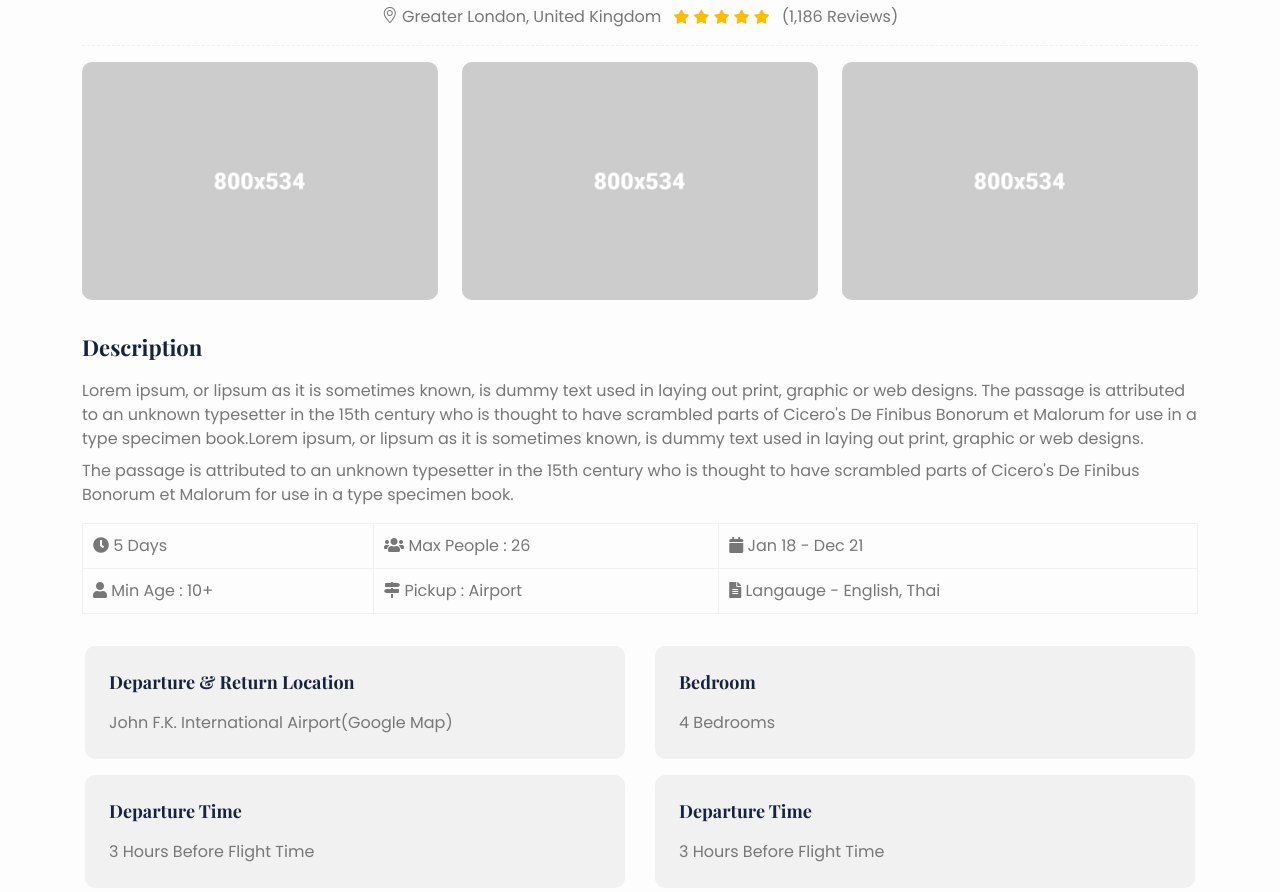
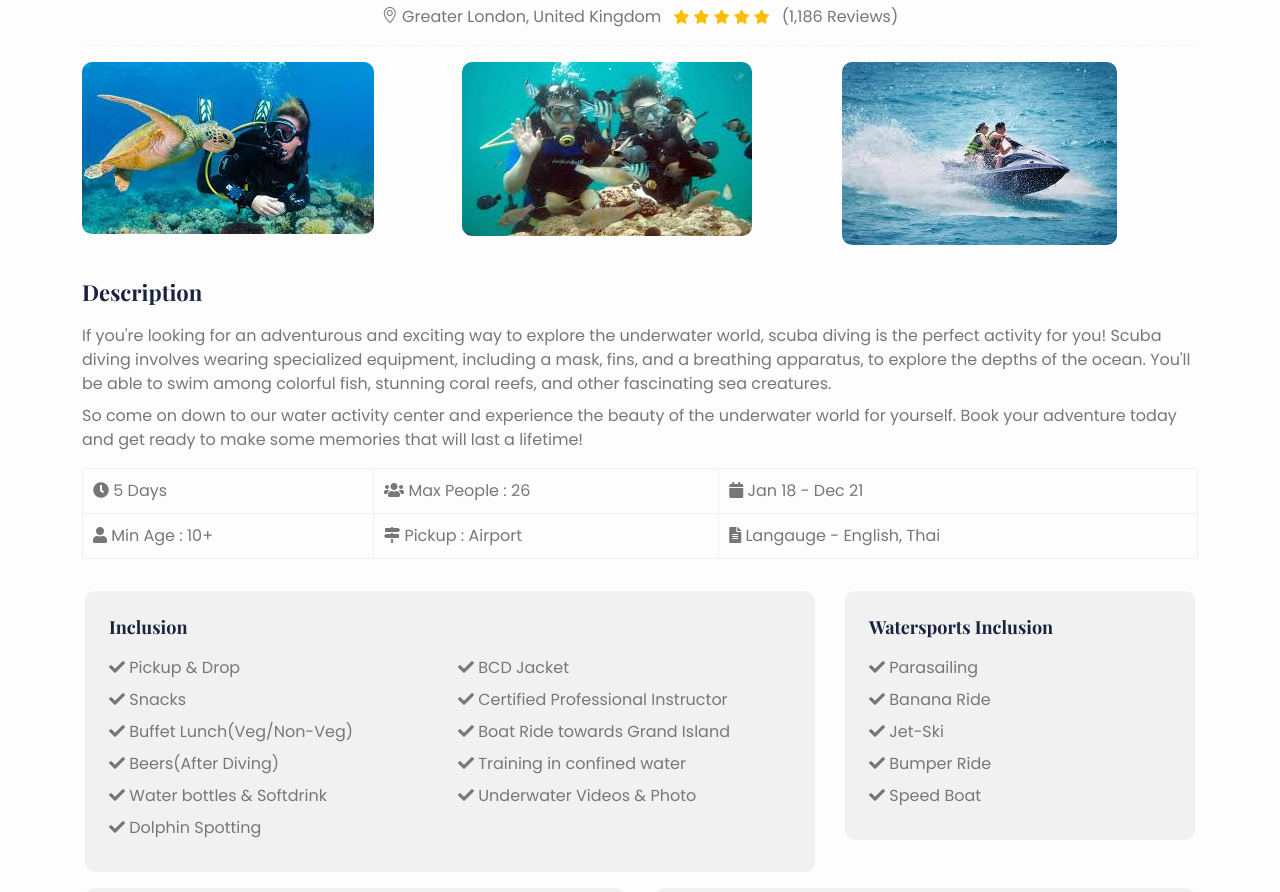
Before and after one commit to roynaik/CaviGoa, a plain HTML site: page ScubaSingle.html in a window 1280 px wide. Shown: the part 540-1432 px from the top of the page. Drawn offline with nearby package versions, Linux system fonts and the light colour scheme.

Commit message:
ScubaSingle page edited

```diff
--- a/ScubaSingle.html
+++ b/ScubaSingle.html
@@ -106,16 +106,16 @@
 
                     <div class="description-images mb-4">
                         <div class="row">
-                            <div class="col"><img src="images/trending/trending1.jpg" alt="" class="rounded"></div>
-                            <div class="col"><img src="images/trending/trending2.jpg" alt="" class="rounded"></div>
-                            <div class="col"><img src="images/trending/trending3.jpg" alt="" class="rounded"></div>
+                            <div class="col"><img src="images/scuba/scuba1.jpg" alt="" class="rounded"></div>
+                            <div class="col"><img src="images/scuba/scuba2.jpg" alt="" class="rounded"></div>
+                            <div class="col"><img src="images/scuba/scuba3.jpg" alt="" class="rounded"></div>
                         </div>
                     </div>
 
                     <div class="description mb-2">
                         <h4>Description</h4>
-                        <p>Lorem ipsum, or lipsum as it is sometimes known, is dummy text used in laying out print, graphic or web designs. The passage is attributed to an unknown typesetter in the 15th century who is thought to have scrambled parts of Cicero's De Finibus Bonorum et Malorum for use in a type specimen book.Lorem ipsum, or lipsum as it is sometimes known, is dummy text used in laying out print, graphic or web designs.</p>
-                        <p class="mb-0">The passage is attributed to an unknown typesetter in the 15th century who is thought to have scrambled parts of Cicero's De Finibus Bonorum et Malorum for use in a type specimen book.</p>
+                        <p>If you're looking for an adventurous and exciting way to explore the underwater world, scuba diving is the perfect activity for you! Scuba diving involves wearing specialized equipment, including a mask, fins, and a breathing apparatus, to explore the depths of the ocean. You'll be able to swim among colorful fish, stunning coral reefs, and other fascinating sea creatures.</p>
+                        <p class="mb-0">So come on down to our water activity center and experience the beauty of the underwater world for yourself. Book your adventure today and get ready to make some memories that will last a lifetime!</p>
                     </div>
 
                     <div class="tour-includes mb-4">
@@ -137,31 +137,52 @@
 
                     <div class="description mb-2">
                         <div class="row">
-                            <div class="col-lg-6 col-md-6 mb-2">
+                            <div class="col-lg-8 col-md-6 mb-2">
                                 <div class="desc-box bg-grey p-4 rounded">
-                                    <h5 class="mb-2">Departure & Return Location</h5>
-                                    <p class="mb-0">John F.K. International Airport(Google Map)</p>
+                                    <!--<h5 class="mb-2">Departure & Return Location</h5>
+                                    <p class="mb-0">John F.K. International Airport(Google Map)</p>-->
+                                    <h5 class="mb-2">Inclusion</h5>
+                                    <ul class="two-columns">
+                                        <li class="d-block pb-1"><i class="fa fa-check pink mr-1"></i> Pickup & Drop</li>
+                                        <li class="d-block pb-1"><i class="fa fa-check pink mr-1"></i> Snacks</li>
+                                        <li class="d-block pb-1"><i class="fa fa-check pink mr-1"></i> Buffet Lunch(Veg/Non-Veg)</li>
+                                        <li class="d-block pb-1"><i class="fa fa-check pink mr-1"></i> Beers(After Diving)</li>
+                                        <li class="d-block pb-1"><i class="fa fa-check pink mr-1"></i> Water bottles & Softdrink</li>
+                                        <li class="d-block pb-1"><i class="fa fa-check pink mr-1"></i> Dolphin Spotting</li>
+                                        <li class="d-block pb-1"><i class="fa fa-check pink mr-1"></i> BCD Jacket</li>
+                                        <li class="d-block pb-1"><i class="fa fa-check pink mr-1"></i> Certified Professional Instructor</li>
+                                        <li class="d-block pb-1"><i class="fa fa-check pink mr-1"></i> Boat Ride towards Grand Island</li>
+                                        <li class="d-block pb-1"><i class="fa fa-check pink mr-1"></i> Training in confined water</li>
+                                        <li class="d-block pb-1"><i class="fa fa-check pink mr-1"></i> Underwater Videos & Photo</li>
+                                    </ul>
+                                </div>
+                            </div>
+                            <div class="col-lg-4 col-md-6 mb-2">
+                                <div class="desc-box bg-grey p-4 rounded">
+                                    <h5 class="mb-2">Watersports Inclusion</h5>
+                                    <!--<p class="mb-0">4 Bedrooms</p>-->
+                                    <ul>
+                                        <li class="d-block pb-1"><i class="fa fa-check pink mr-1"></i> Parasailing</li>
+                                        <li class="d-block pb-1"><i class="fa fa-check pink mr-1"></i> Banana Ride</li>
+                                        <li class="d-block pb-1"><i class="fa fa-check pink mr-1"></i> Jet-Ski</li>
+                                        <li class="d-block pb-1"><i class="fa fa-check pink mr-1"></i> Bumper Ride</li>
+                                        <li class="d-block pb-1"><i class="fa fa-check pink mr-1"></i> Speed Boat</li>
+                                    </ul>
                                 </div>
                             </div>
                             <div class="col-lg-6 col-md-6 mb-2">
                                 <div class="desc-box bg-grey p-4 rounded">
-                                    <h5 class="mb-2">Bedroom</h5>
-                                    <p class="mb-0">4 Bedrooms</p>
+                                    <h5 class="mb-2">Timing</h5>
+                                    <p class="mb-0">8:30am to 4:00pm</p>
                                 </div>
                             </div>
                             <div class="col-lg-6 col-md-6 mb-2">
                                 <div class="desc-box bg-grey p-4 rounded">
-                                    <h5 class="mb-2">Departure Time</h5>
-                                    <p class="mb-0">3 Hours Before Flight Time</p>
+                                    <h5 class="mb-2">Charges</h5>
+                                    <p class="mb-0">Rs 3500/- per person</p>
                                 </div>
                             </div>
-                            <div class="col-lg-6 col-md-6 mb-2">
-                                <div class="desc-box bg-grey p-4 rounded">
-                                    <h5 class="mb-2">Departure Time</h5>
-                                    <p class="mb-0">3 Hours Before Flight Time</p>
-                                </div>
-                            </div>
-                            <div class="col-lg-6 col-md-6 mb-2">
+                            <!--<div class="col-lg-6 col-md-6 mb-2">
                                 <div class="desc-box bg-grey p-4 rounded">
                                     <h5 class="mb-2">Price Includes</h5>
                                     <ul>
@@ -182,14 +203,14 @@
                                         <li class="d-block"><i class="fa fa-close pink mr-1"></i> Room Service Fees</li>
                                     </ul>
                                 </div>
-                            </div>
+                            </div>-->
                         </div>
                     </div>
 
                     <div class="description mb-4">
                         <h4>What to Expect</h4>
-                        <p>Lorem ipsum, or lipsum as it is sometimes known, is dummy text used in laying out print, graphic or web designs. The passage is attributed to an unknown typesetter in the 15th century who is thought to have scrambled parts of Cicero's De Finibus Bonorum et Malorum for use in a type specimen book.Lorem ipsum, or lipsum as it is sometimes known, is dummy text used in laying out print, graphic or web designs.</p>
-                        <p class="mb-0">The passage is attributed to an unknown typesetter in the 15th century who is thought to have scrambled parts of Cicero's De Finibus Bonorum et Malorum for use in a type specimen book.</p>
+                        <p>At our water activity center, you can expect a thrilling and unforgettable experience filled with adventure and exploration. Our expert instructors will guide you through every step of the process, ensuring your safety and comfort as you discover the underwater world. Whether you're scuba diving, Parasailing, Jet-Ski, or Bumber Ride, you'll have the opportunity to enjoy the beauty of the ocean and the warm sunshine. </p>
+                        <p class="mb-0">With our top-notch equipment and strict safety protocols, you can relax and enjoy your water activities with peace of mind. So come on down and experience the excitement for yourself!</p>
                     </div>
                 </div>
 
@@ -267,7 +288,7 @@
                         <div class="footer-about">
                             <img src="images/logo-white.png" alt="">
                             <p class="mt-3 mb-3 white">
-                                Lorem ipsum dolor sit amet, consectetur adipiscing elit. Odio suspendisse leo neque iaculis molestie sagittis maecenas aenean eget molestie sagittis.
+                                Cavi Goa is a tour company based in Goa, India, that offers a wide range of tour packages and services to visitors looking to explore this beautiful coastal state. Whether you're looking for a relaxing beach vacation, an adventurous trek in the Western Ghats, or a cultural tour of Goa's historic landmarks, Cavi Goa has something for everyone.
                             </p>
                             <ul>
                                 <li class="white"><strong>PO Box:</strong> +47-252-254-2542</li>
```
Also changed, not shown: css/style.css, images/scuba/scuba1.jpg (added), images/scuba/scuba2.jpg (added), images/scuba/scuba3.jpg (added).
